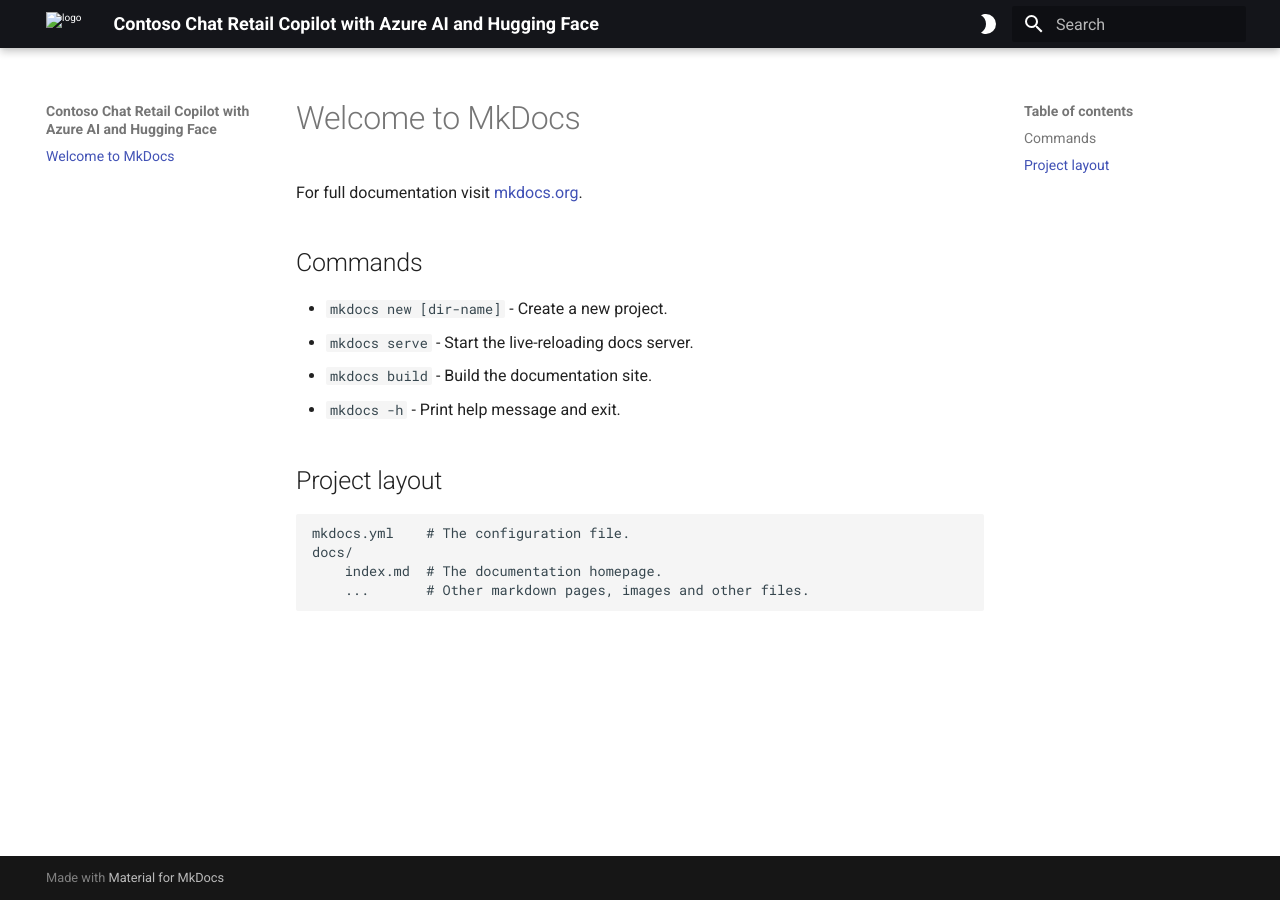
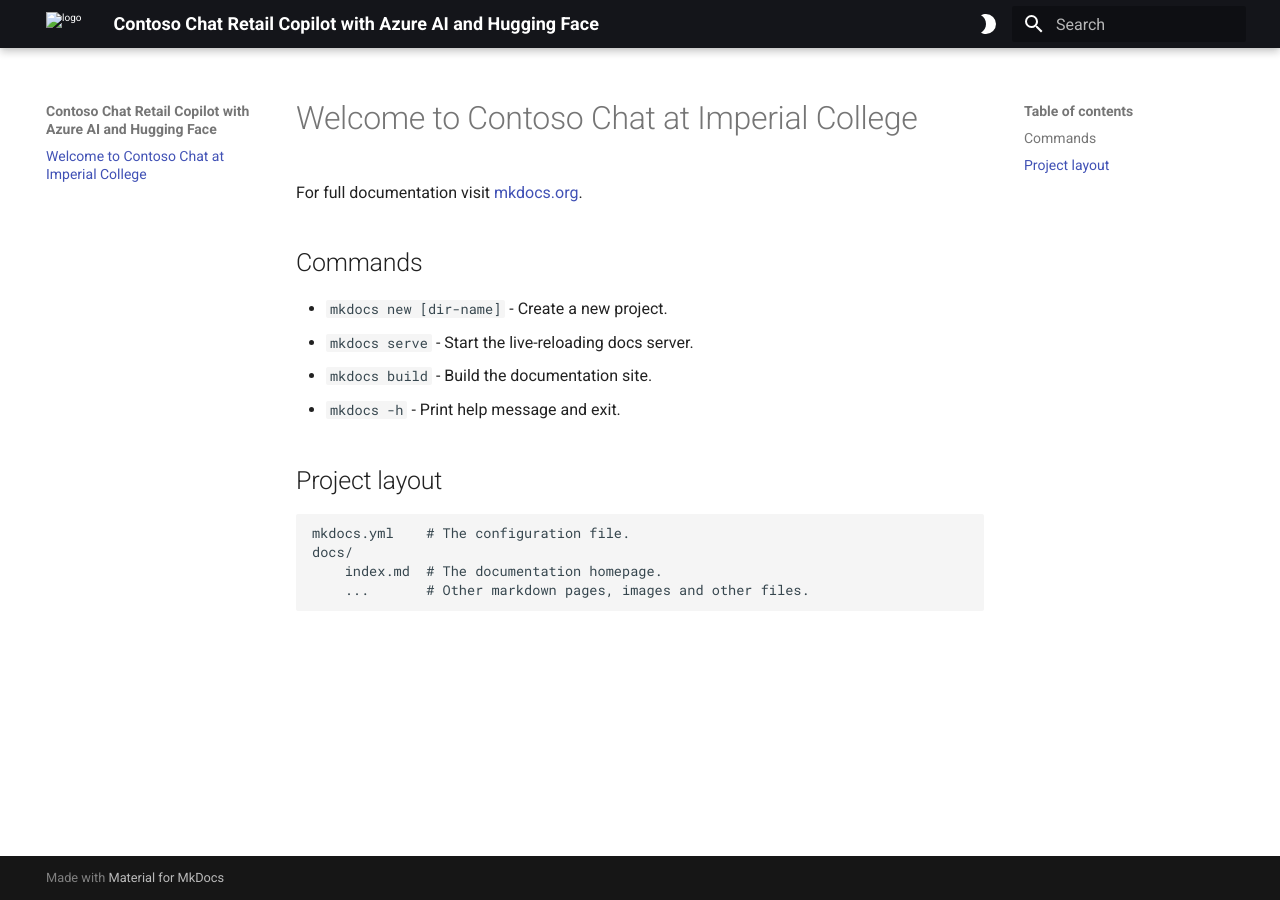
Before and after one commit to Microsoft-Contoso-Group-Project/website, an MkDocs documentation site: the page built from docs/index.md, in a window 1280 px wide. Built offline with MkDocs 1.6.1 and Material for MkDocs 9.7.7, drawn with Linux system fonts in a browser that asks for light colours.

Commit message:
website change

```diff
--- a/docs/index.md
+++ b/docs/index.md
@@ -1,4 +1,4 @@
-# Welcome to MkDocs
+# Welcome to Contoso Chat at Imperial College
 
 For full documentation visit [mkdocs.org](https://www.mkdocs.org).
 
```
